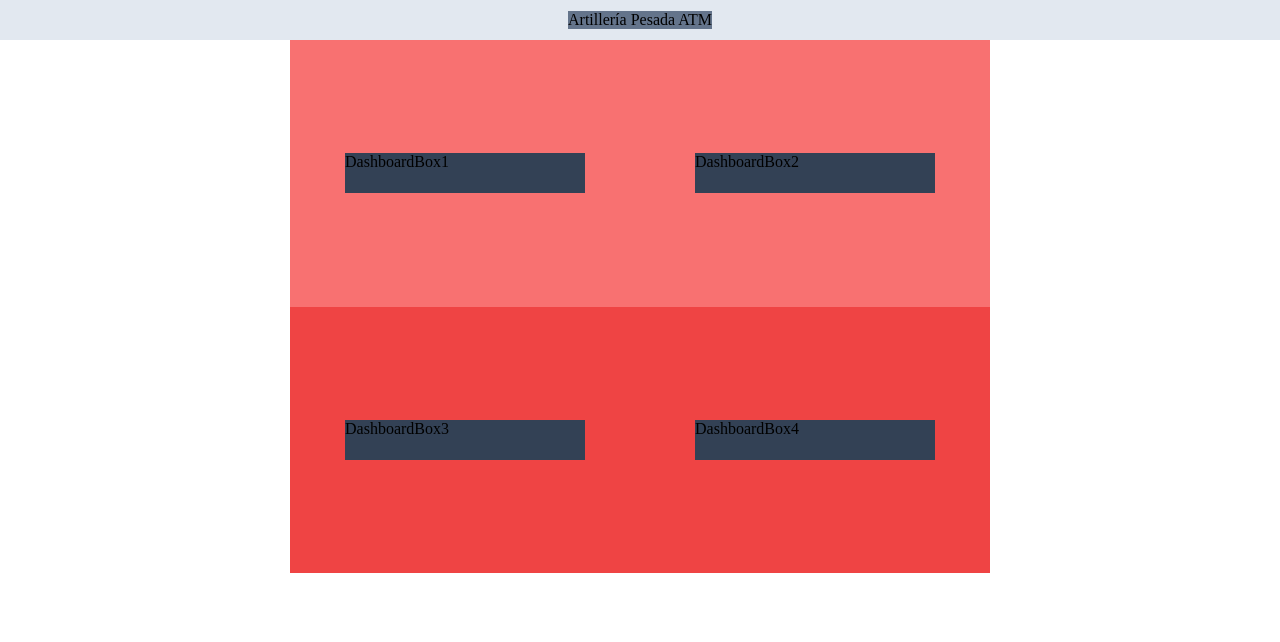
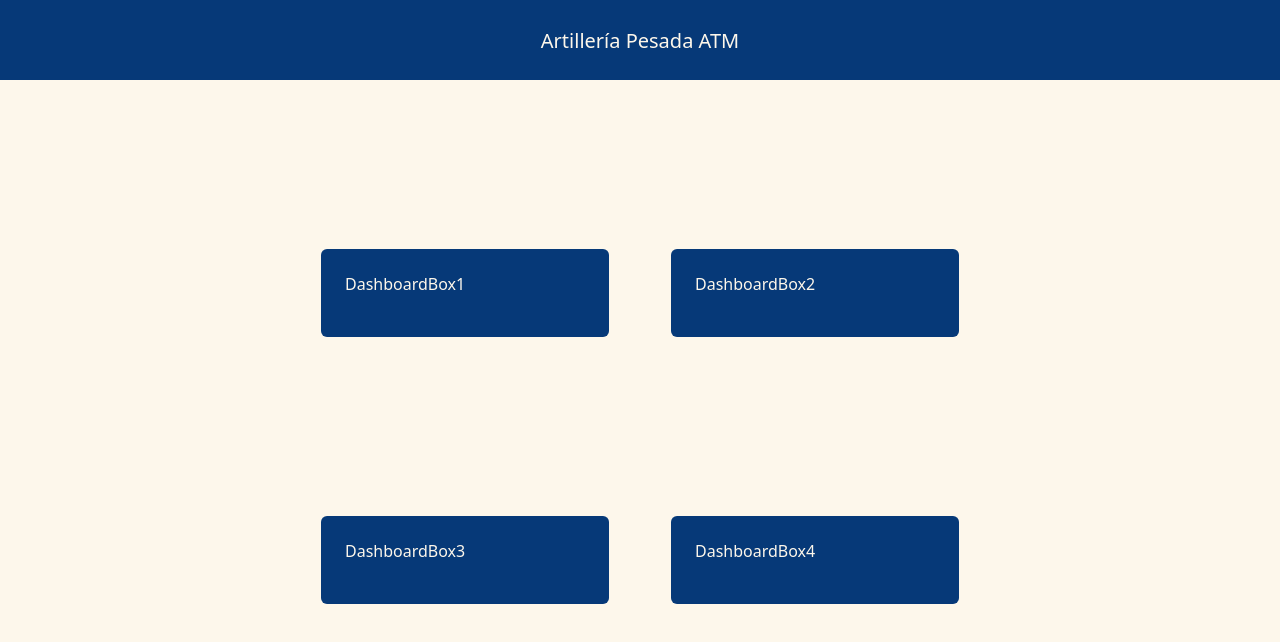
Before and after one commit to Artilleria-Pesada-Platform/ATM-App, a React (Vite) app: page / in a window 1280 px wide. Shown: the top 642 px of the page. Built offline with nearby package versions, Linux system fonts and the light colour scheme.

Commit message:
Agrega Cards en landingpage

```diff
--- a/src/components/landing/DashboardBox.tsx
+++ b/src/components/landing/DashboardBox.tsx
@@ -5,7 +5,7 @@ type propType = {
 
 export const DashboardBox = ({titulo}:propType) => {
   return (
-    <div className='bg-slate-700 h-10 w-60 m-auto'>
+    <div className='bg-card text-white h-10 w-60 rounded-md hover:mb-5 ease-in duration-300 ease-out p-6'>
       <span>
         DashboardBox
       </span>
--- a/src/pages/LandingPage.tsx
+++ b/src/pages/LandingPage.tsx
@@ -3,17 +3,17 @@ import { DashboardBox } from '../components/landing/DashboardBox'
 
 export const LandingPage = () => {
   return (
-    <div className='h-full w-full'>
-        <div className='h-10 bg-slate-200 w-full flex'>
-            <span className='bg-slate-500 m-auto'>Artillería Pesada ATM</span>
+    <div className='bg-white h-full w-full font-sans'>
+        <div className='h-20 bg-card text-white w-full flex mb-20'>
+            <span className='m-auto text-xl'>Artillería Pesada ATM</span>
         </div>
 
-        <div className='bg-slate-500 h-4/6 w-120 sm:w-150 md:w-175 m-auto flex flex-col justify-around '>
-            <div className='bg-red-400 h-1/2 flex flex-col sm:flex-row'>
+        <div className=' h-4/6 w-120 sm:w-150 md:w-175 m-auto flex flex-col justify-around'>
+            <div className='h-1/2 flex flex-col sm:flex-row justify-around items-center '>
               <DashboardBox titulo='1'></DashboardBox>
               <DashboardBox titulo='2'></DashboardBox>
             </div>
-            <div className='bg-red-500 h-1/2 flex flex-col sm:flex-row'>
+            <div className='h-1/2 flex flex-col sm:flex-row justify-around items-center'>
               <DashboardBox titulo='3'></DashboardBox>
               <DashboardBox titulo='4'></DashboardBox>
             </div>
--- a/tailwind.config.cjs
+++ b/tailwind.config.cjs
@@ -15,6 +15,9 @@ module.exports = {
     },
     extend: {
       colors: {
+        white: "#FDF7EB",
+        contrast: "#5E3F05",
+        card:"#063978"
 
       },
       spacing: {
```
